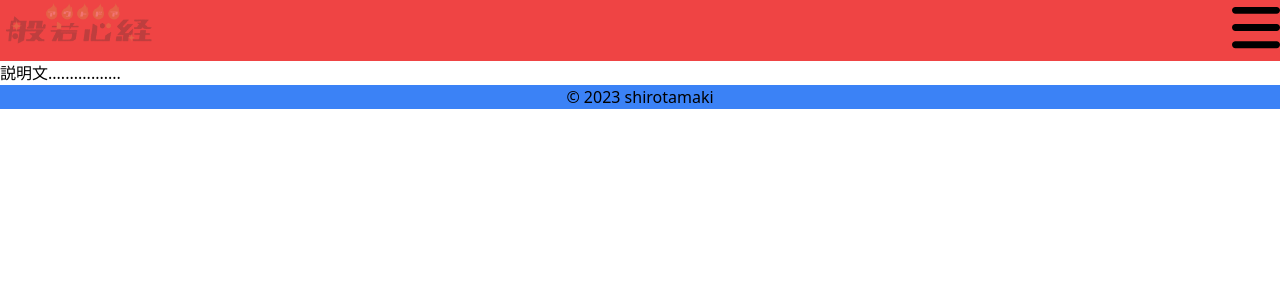
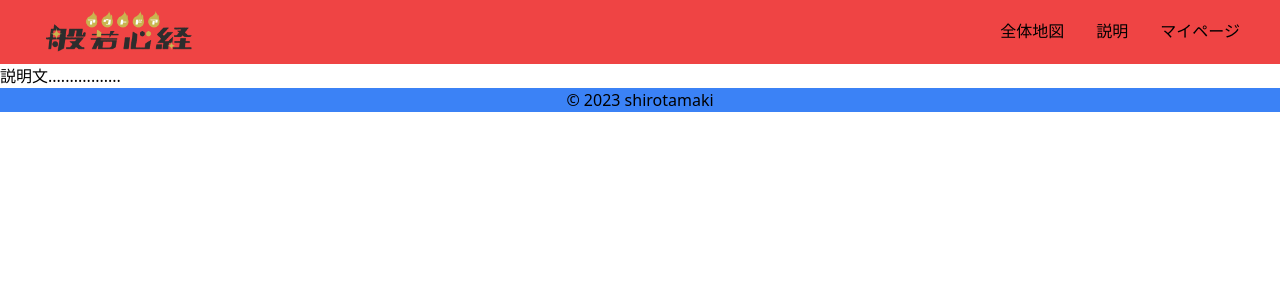
Before and after one commit to shirotamaki/outdoor-heart-sutra, a Next.js app in the folder frontend/: page /about in a window 1280 px wide. Shown: the top 300 px of the page. Built offline with nearby package versions, Linux system fonts and the light colour scheme; no server answers; a web font is replaced by a local one.

Commit message:
💄 ヘッダーデザインを見直す
レスポンシブデザインを取り入れる

```diff
--- a/frontend/src/components/Header.tsx
+++ b/frontend/src/components/Header.tsx
@@ -1,46 +1,85 @@
 import Image from 'next/image'
 import Link from 'next/link'
 import { useState } from 'react'
+import { useSpring, animated } from 'react-spring'
 import HomeButton from '@/components/HomeButton'
 import Logout from '@/features/auth/Logout'
-import DeleteUser from '@/features/user/DeleteUser'
+
+type MenuProps = {
+  href: string
+  children: React.ReactNode
+}
+
+type MobileMenuProps = {
+  isMenuOpen: boolean
+  toggleMenu: () => void
+}
+
+const Menu = ({ href, children }: MenuProps) => (
+  <Link href={href} className='hover:opacity-50 transition-all duration-100'>
+    {children}
+  </Link>
+)
+
+const DesktopMenu = () => (
+  <div className='space-x-8 flex-row'>
+    <Menu href='/maps'>全体地図</Menu>
+    <Menu href='/about'>説明</Menu>
+    <Menu href='/mypage'>マイページ</Menu>
+    <Logout />
+  </div>
+)
+
+const MobileMenu = ({ isMenuOpen, toggleMenu }: MobileMenuProps) => {
+  const menuAnimation = useSpring({
+    transform: isMenuOpen ? 'translate3d(0, 0, 0)' : 'translate3d(100%, 0, 0)',
+    opacity: isMenuOpen ? 0.9 : 0,
+  })
+
+  return (
+    <animated.div
+      style={menuAnimation}
+      className='absolute top-0 right-0 w-1/4 p-2 bg-white flex flex-col  justify-start space-y-4 z-10'
+    >
+      <button
+        type='button'
+        onClick={toggleMenu}
+        className='hover:opacity-50 transition-all duration-100'
+      >
+        <Image src={`/images/xmark.png`} alt='Close Icon' width={36} height={36} />
+      </button>
+
+      <Menu href='/maps'>全体地図</Menu>
+      <Menu href='/about'>説明</Menu>
+      <Menu href='/mypage'>マイページ</Menu>
+      <Logout />
+    </animated.div>
+  )
+}
 
 const Header = () => {
   const [isMenuOpen, setIsMenuOpen] = useState(false)
+  const toggleMenu = () => setIsMenuOpen(!isMenuOpen)
 
   return (
-    <header className='flex justify-between w-full bg-red-500'>
-      <HomeButton />
-      <div className=''>
-        <nav>
-          <div onClick={() => setIsMenuOpen(!isMenuOpen)} className='cursor-pointer'>
-            <button>
-              <Image
-                src={`/images/${isMenuOpen ? 'xmark-solid' : 'bars-solid'}.svg`}
-                alt='Menu Icon'
-                width={48}
-                height={48}
-              />
-            </button>
-          </div>
-          <ul className={`${isMenuOpen ? '' : 'hidden'}`}>
-            <li>
-              <Link href='/mypage'>マイページ</Link>
-            </li>
-            <li className=''>
-              <Link href='/about'>アウトドア般若心経とは</Link>
-            </li>
-            <li className=''>
-              <Link href='/maps'>全体地図</Link>
-            </li>
-            <li className=''>
-              <Logout />
-            </li>
-            <li className=''>
-              <DeleteUser />
-            </li>
-          </ul>
-        </nav>
+    <header className='bg-red-500 font-kinuta p-2'>
+      <div className='container mx-auto flex justify-between items-center px-8'>
+        <HomeButton />
+
+        <div className='hidden md:flex'>
+          <DesktopMenu />
+        </div>
+
+        <div className='md:hidden'>
+          <button
+            type='button'
+            onClick={toggleMenu}
+            className='hover:opacity-50 transition-all duration-100'
+          >
+            <Image src={`/images/bars.png`} alt='Menu Icon' width={36} height={36} />
+          </button>
+          <MobileMenu isMenuOpen={isMenuOpen} toggleMenu={toggleMenu} />
+        </div>
       </div>
     </header>
   )
--- a/frontend/src/components/HomeButton.tsx
+++ b/frontend/src/components/HomeButton.tsx
@@ -4,7 +4,7 @@ import Link from 'next/link'
 const HomeButton = () => {
   return (
     <Link href='/'>
-      <div className='hover:opacity-25'>
+      <div className='hover:opacity-50'>
         <Image
           src='/images/logo_main.png'
           alt={'アウトドア般若心経のロゴ'}
--- a/frontend/src/features/auth/Logout.tsx
+++ b/frontend/src/features/auth/Logout.tsx
@@ -5,9 +5,9 @@ const Logout = () => {
 
   if (status === 'authenticated') {
     return (
-      <div>
-        <button onClick={() => signOut()}>ログアウト</button>
-      </div>
+      <span className='cursor-pointer hover:opacity-50 transition-all duration-100'>
+        <span onClick={() => signOut()}>ログアウト</span>
+      </span>
     )
   }
   return null
--- a/frontend/src/features/map/AllMaps.tsx
+++ b/frontend/src/features/map/AllMaps.tsx
@@ -45,8 +45,14 @@ const AllMaps = ({ markerLocations }: AllMapsProps) => {
   }
 
   return (
+    <div className='z-0'>
       <LoadScriptNext googleMapsApiKey={mapsApiKey} onLoad={() => setIsLoaded(true)}>
-      <GoogleMap mapContainerStyle={containerStyle} center={center} zoom={8} onLoad={handleMapLoad}>
+        <GoogleMap
+          mapContainerStyle={containerStyle}
+          center={center}
+          zoom={8}
+          onLoad={handleMapLoad}
+        >
           {isLoaded &&
             markerLocations.map((location, index) => (
               <MarkerF
@@ -61,6 +67,7 @@ const AllMaps = ({ markerLocations }: AllMapsProps) => {
             ))}
         </GoogleMap>
       </LoadScriptNext>
+    </div>
   )
 }
 
```
Lines whose indentation alone changed are shown as unchanged.
